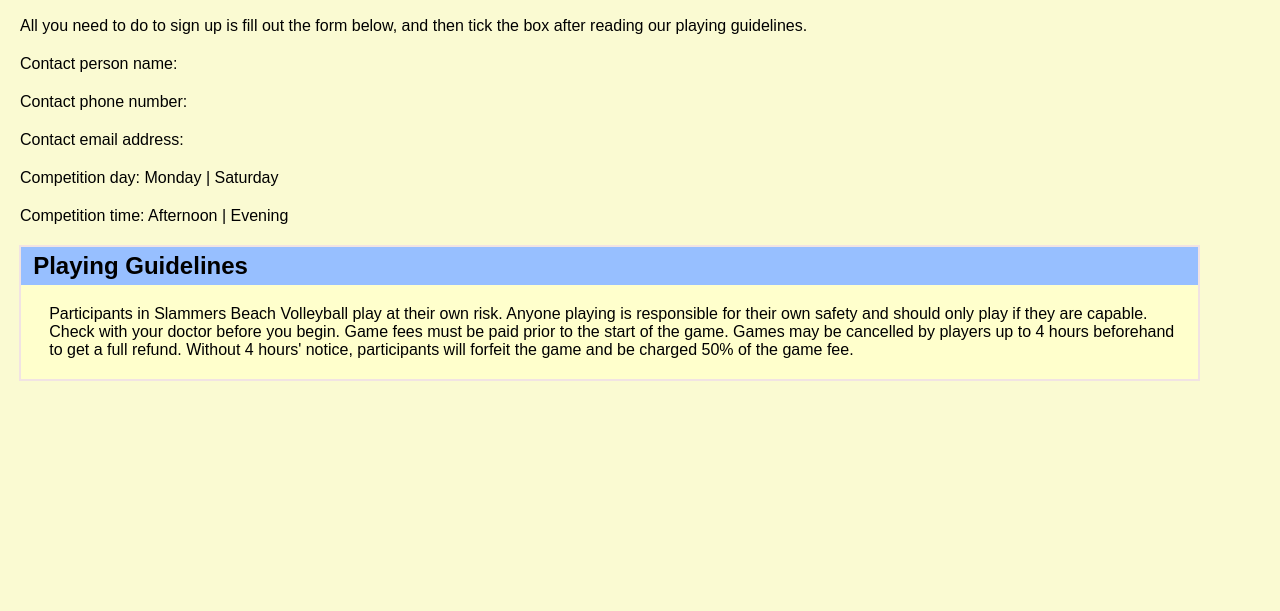
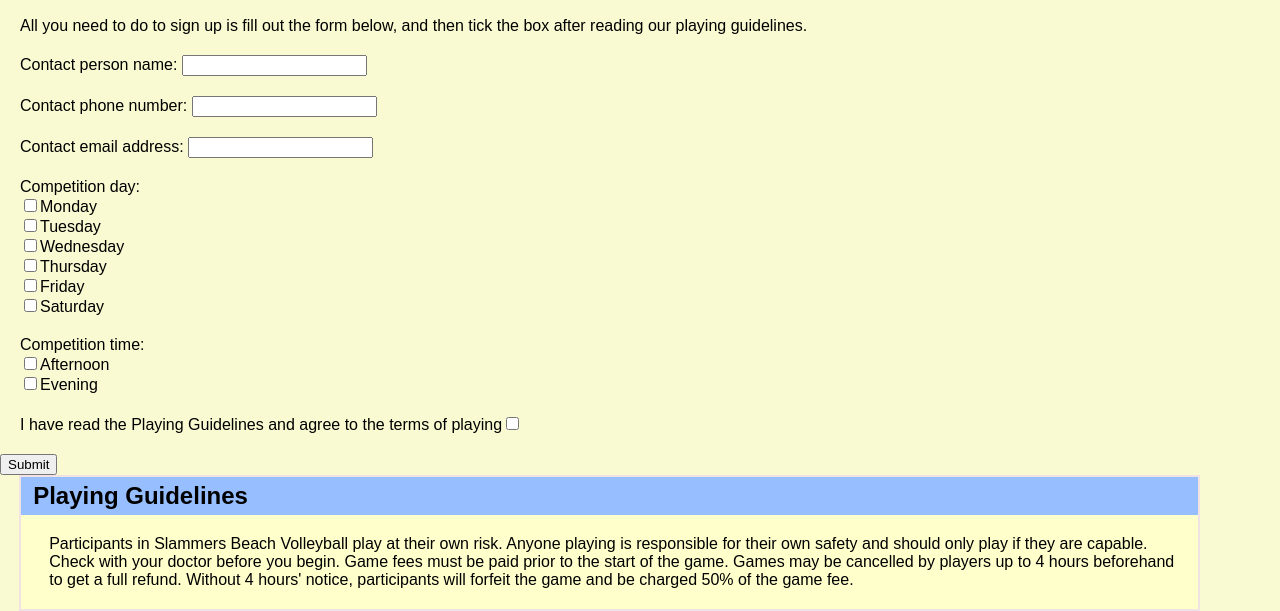
Before and after one commit to ThomasWilson1/slammersvolleyball, a plain HTML site: page signup.html in a window 1280 px wide. Shown: the part 690-1301 px from the top of the page. Before the commit the page ends 1071 px from the top, so only its background shows below. Drawn offline with Linux system fonts and the light colour scheme.

Commit message:
added sign up form
aded sign up forms + checkbox for playing guidelines. Still need to edit submit feature

```diff
--- a/signup.html
+++ b/signup.html
@@ -16,11 +16,36 @@
 </nav>
 <h1>Sign Up Now!</h1>
 <p>All you need to do to sign up is fill out the form below, and then tick the box after reading our playing guidelines.</p>
-<p>Contact person name:</p>
-<p>Contact phone number:</p>
-<p>Contact email address:</p>
-<p>Competition day: Monday | Saturday</p>
-<p>Competition time: Afternoon | Evening</p>
+<form>
+	<p>
+<label>Contact person name:</label>
+<input type = "name"/>
+</p>
+<p>
+<label>Contact phone number:</label>
+<input type = "phone number"/>
+</p>
+<p>
+	<label>Contact email address:</label>
+	<input type = "email address" />
+</p>
+<p>
+	<label>Competition day:</label> <br>
+	<input type="checkbox" name="day" value="Monday">Monday<br>
+	<input type="checkbox" name="day" value="Tuesday">Tuesday<br>
+	<input type="checkbox" name="day" value="Wednesday">Wednesday<br>
+	<input type="checkbox" name="day" value="Thursday">Thursday<br>
+	<input type="checkbox" name="day" value="Friday">Friday<br>
+	<input type="checkbox" name="day" value="Saturday">Saturday
+</p>
+<p>
+	<label>Competition time:</label> <br>
+	<input type="checkbox" name="afternoon" value="Afternoon">Afternoon<br>
+	<input type="checkbox" name="evening" value="Evening">Evening
+</p>
+	<p>I have read the Playing Guidelines and agree to the terms of playing<input type="checkbox"> </p>
+<input type="submit" value="Submit">
+</form>
 <footer id="disclaimer">
 	<h2>Playing Guidelines</h2>
 	<p>Participants in Slammers Beach Volleyball play at their own risk. Anyone playing is responsible for their own safety and should only play if they are capable. Check with your doctor before you begin. Game fees must be paid prior to the start of the game. Games may be cancelled by players up to 4 hours beforehand to get a full refund. Without 4 hours' notice, participants will forfeit the game and be charged 50% of the game fee.</p>
```
